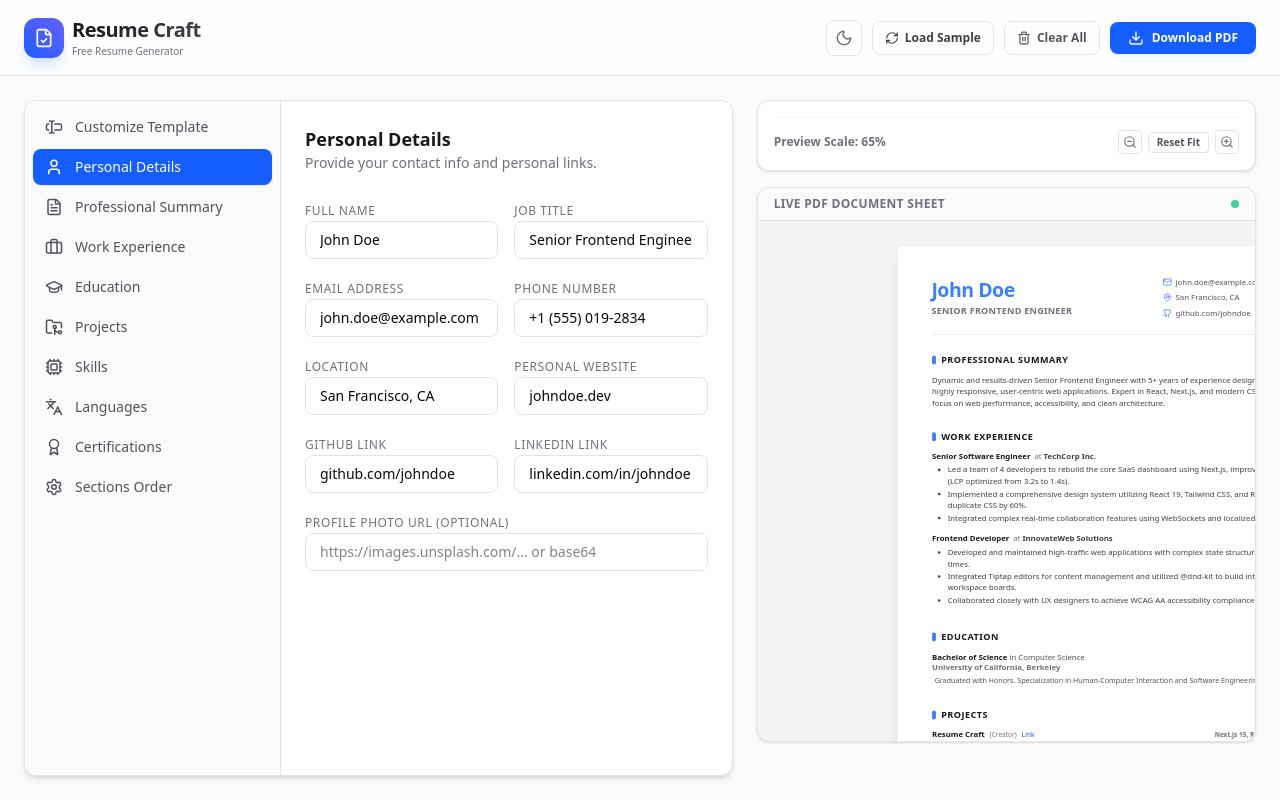
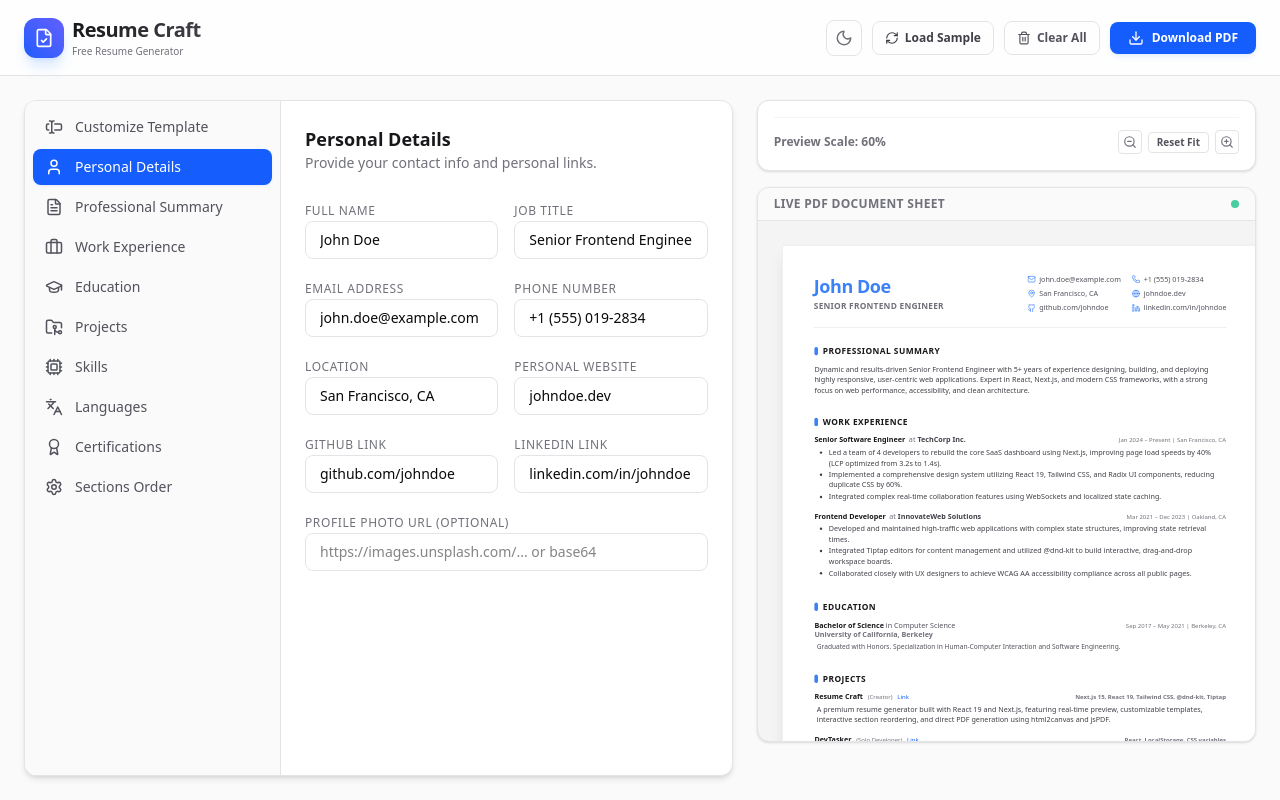
Before and after one commit to barfpani/CVora, a Next.js app: page / in a window 1280 px wide. Built offline with nearby package versions, Linux system fonts and the light colour scheme; a web font is replaced by a local one.

Commit message:
Resolved the pagination issue

```diff
--- a/app/page.tsx
+++ b/app/page.tsx
@@ -27,7 +27,7 @@ export default function Home() {
   const { theme: currentTheme, setTheme } = useTheme();
   const [mounted, setMounted] = useState(false);
   const [isExporting, setIsExporting] = useState(false);
-  const [zoomScale, setZoomScale] = useState<number>(0.65); // Default zoom scale to fit standard laptops
+  const [zoomScale, setZoomScale] = useState<number>(0.60); // Default zoom scale to fit standard laptops
   const [pageCount, setPageCount] = useState(1);
 
   // Prevent hydration mismatches
@@ -133,7 +133,7 @@ export default function Home() {
           <EditorPanel />
         </section>
 
-        {/* Right Side: Customize & Live Preview */}
+        {/* Right Side: Live Preview */}
         <section className="lg:col-span-6 xl:col-span-5 flex flex-col gap-4">
           {/* Preview Controls */}
           <div className="bg-white dark:bg-zinc-950 p-4 rounded-xl border border-zinc-200 dark:border-zinc-800 shadow-sm space-y-4">
@@ -149,7 +149,7 @@ export default function Home() {
                   <ZoomOut className="h-3.5 w-3.5" />
                 </button>
                 <button
-                  onClick={() => setZoomScale(0.65)}
+                  onClick={() => setZoomScale(0.60)}
                   className="px-2 py-0.5 text-[10px] border border-zinc-200 dark:border-zinc-800 hover:bg-zinc-100 dark:hover:bg-zinc-900 rounded font-semibold text-zinc-600 dark:text-zinc-400 cursor-pointer"
                 >
                   Reset Fit
@@ -173,8 +173,9 @@ export default function Home() {
             </div>
 
             {/* Scaled Preview Wrapper */}
-            <div className="overflow-auto max-h-[calc(100vh-280px)] min-h-[500px] flex justify-center items-start py-6 relative">
+            <div className="overflow-auto max-h-[calc(100vh-280px)] min-h-[500px] p-6 relative">
               <div
+                  className="mx-auto"
                 style={{
                   width: `${RESUME_PAGE_WIDTH * zoomScale}px`,
                   height: `${scaledPreviewHeight}px`,
@@ -185,7 +186,7 @@ export default function Home() {
                   style={{
                     width: `${RESUME_PAGE_WIDTH}px`,
                     transform: `scale(${zoomScale})`,
-                    transformOrigin: "top center",
+                    transformOrigin: "top left",
                     position: "absolute",
                     top: 0,
                     left: 0,
--- a/components/preview/ResumeSheet.tsx
+++ b/components/preview/ResumeSheet.tsx
@@ -2,34 +2,35 @@
 
 import React, { useEffect, useLayoutEffect, useMemo, useRef, useState } from "react";
 import { useResume, ResumeState } from "../../context/resume-state";
-import { getFontClass, TemplateHeader } from "./Templates";
 import {
-  RenderSummary,
+  getFontClass,
+  RenderCertifications,
+  RenderEducation,
   RenderExperience,
-  RenderEducation,
+  RenderLanguages,
   RenderProjects,
   RenderSkills,
-  RenderLanguages,
-  RenderCertifications,
+  RenderSummary,
+  TemplateHeader,
 } from "./Templates";
 import {
   DndContext,
   closestCenter,
+  DragEndEvent,
   KeyboardSensor,
   PointerSensor,
   useSensor,
   useSensors,
-  DragEndEvent,
 } from "@dnd-kit/core";
+import { restrictToVerticalAxis } from "@dnd-kit/modifiers";
 import {
   arrayMove,
+  sortableKeyboardCoordinates,
   SortableContext,
-  sortableKeyboardCoordinates,
+  useSortable,
   verticalListSortingStrategy,
-  useSortable,
 } from "@dnd-kit/sortable";
 import { CSS } from "@dnd-kit/utilities";
-import { restrictToVerticalAxis } from "@dnd-kit/modifiers";
 import { GripVertical } from "lucide-react";
 
 export const RESUME_PAGE_WIDTH = 794;
@@ -37,19 +38,31 @@ export const RESUME_PAGE_HEIGHT = 1123;
 export const RESUME_PAGE_GAP = 28;
 const PAGE_PADDING_X = 52;
 const PAGE_PADDING_Y = 48;
-const HEADER_TO_SECTION_GAP = 20;
 
 interface ResumeSheetProps {
   onPageCountChange?: (pageCount: number) => void;
+}
+
+interface SortableSectionProps {
+  id: string;
+  state: ResumeState;
+  primaryColor: string;
+}
+
+interface PageFrameProps {
+  children: React.ReactNode;
+  className: string;
+  contentRef?: (node: HTMLDivElement | null) => void;
+  primaryColor: string;
+  showHeader: boolean;
+  state: ResumeState;
 }
 
 export default function ResumeSheet({ onPageCountChange }: ResumeSheetProps) {
   const { state, dispatch } = useResume();
   const { theme, sectionsOrder, visibleSections } = state;
   const [pages, setPages] = useState<string[][]>([[]]);
-  const [headerHeight, setHeaderHeight] = useState(0);
-  const measurementHeaderRef = useRef<HTMLDivElement | null>(null);
-  const measurementSectionRefs = useRef<Record<string, HTMLDivElement | null>>({});
+  const pageContentRefs = useRef<Record<number, HTMLDivElement | null>>({});
 
   const sensors = useSensors(
     useSensor(PointerSensor, {
@@ -70,15 +83,58 @@ export default function ResumeSheet({ onPageCountChange }: ResumeSheetProps) {
     [sectionsOrder, state, visibleSections]
   );
 
+  const paginationKey = useMemo(
+    () =>
+      JSON.stringify({
+        visibleSectionIds,
+        personalInfo: state.personalInfo,
+        summary: state.summary,
+        workExperience: state.workExperience,
+        education: state.education,
+        projects: state.projects,
+        skills: state.skills,
+        languages: state.languages,
+        certifications: state.certifications,
+        theme: {
+          template: state.theme.template,
+          primaryColor: state.theme.primaryColor,
+          font: state.theme.font,
+          contentFontSize: state.theme.contentFontSize,
+          sectionFonts: state.theme.sectionFonts,
+        },
+      }),
+    [
+      state.certifications,
+      state.education,
+      state.languages,
+      state.personalInfo,
+      state.projects,
+      state.skills,
+      state.summary,
+      state.theme.contentFontSize,
+      state.theme.font,
+      state.theme.primaryColor,
+      state.theme.sectionFonts,
+      state.theme.template,
+      state.workExperience,
+      visibleSectionIds,
+    ]
+  );
+
+  useLayoutEffect(() => {
+    setPages(visibleSectionIds.length > 0 ? [visibleSectionIds] : [[]]);
+  }, [paginationKey, visibleSectionIds]);
+
   useLayoutEffect(() => {
     const frame = requestAnimationFrame(() => {
-      const nextHeaderHeight = measurementHeaderRef.current?.getBoundingClientRect().height ?? 0;
-      const nextPages = buildPages(visibleSectionIds, measurementSectionRefs.current, nextHeaderHeight);
-      setHeaderHeight(nextHeaderHeight);
-      setPages(nextPages);
+      setPages((currentPages) => {
+        const nextPages = rebalancePages(currentPages, pageContentRefs.current);
+        return pagesEqual(currentPages, nextPages) ? currentPages : nextPages;
       });
+    });
+
     return () => cancelAnimationFrame(frame);
-  }, [state, visibleSectionIds]);
+  }, [pages, paginationKey]);
 
   useEffect(() => {
     onPageCountChange?.(pages.length || 1);
@@ -98,40 +154,8 @@ export default function ResumeSheet({ onPageCountChange }: ResumeSheetProps) {
   };
 
   const fontClass = getFontClass(theme.sectionFonts.personalDetails ?? theme.font);
-  const headerSpacer = headerHeight > 0 ? headerHeight + HEADER_TO_SECTION_GAP : undefined;
 
   return (
-    <>
-      <div
-        aria-hidden="true"
-        className="pointer-events-none fixed -left-[9999px] top-0 opacity-0"
-      >
-        <div
-          className={`bg-white text-zinc-900 ${fontClass}`}
-          style={{
-            width: `${RESUME_PAGE_WIDTH}px`,
-            padding: `${PAGE_PADDING_Y}px ${PAGE_PADDING_X}px`,
-            boxSizing: "border-box",
-          }}
-        >
-          <div ref={measurementHeaderRef}>
-            <TemplateHeader state={state} primaryColor={theme.primaryColor} />
-          </div>
-          <div className="mt-5 space-y-4">
-            {visibleSectionIds.map((sectionId) => (
-              <div
-                key={`measure-${sectionId}`}
-                ref={(node) => {
-                  measurementSectionRefs.current[sectionId] = node;
-                }}
-              >
-                <SectionBody id={sectionId} state={state} primaryColor={theme.primaryColor} />
-              </div>
-            ))}
-          </div>
-        </div>
-      </div>
-
     <div id="resume-preview-stack" className="flex flex-col gap-7">
       <DndContext
         sensors={sensors}
@@ -141,22 +165,16 @@ export default function ResumeSheet({ onPageCountChange }: ResumeSheetProps) {
       >
         <SortableContext items={visibleSectionIds} strategy={verticalListSortingStrategy}>
           {pages.map((pageSectionIds, pageIndex) => (
-              <div
+            <PageFrame
               key={`page-${pageIndex}`}
-                data-resume-page="true"
-                className={`bg-white dark:bg-zinc-950 text-zinc-900 dark:text-zinc-50 shadow-xl border border-zinc-200 dark:border-zinc-800 rounded-sm relative selection:bg-blue-100 dark:selection:bg-blue-950/40 select-text ${fontClass} leading-normal overflow-hidden`}
-                style={{
-                  width: `${RESUME_PAGE_WIDTH}px`,
-                  minHeight: `${RESUME_PAGE_HEIGHT}px`,
-                  padding: `${PAGE_PADDING_Y}px ${PAGE_PADDING_X}px`,
-                  boxSizing: "border-box",
-                  flexShrink: 0,
+              className={fontClass}
+              contentRef={(node) => {
+                pageContentRefs.current[pageIndex] = node;
               }}
+              showHeader={pageIndex === 0}
+              state={state}
+              primaryColor={theme.primaryColor}
             >
-                {pageIndex === 0 ? (
-                  <>
-                    <TemplateHeader state={state} primaryColor={theme.primaryColor} />
-                    <div className="mt-5 space-y-4">
               {pageSectionIds.map((sectionId) => (
                 <SortableSection
                   key={sectionId}
@@ -165,33 +183,40 @@ export default function ResumeSheet({ onPageCountChange }: ResumeSheetProps) {
                   primaryColor={theme.primaryColor}
                 />
               ))}
-                    </div>
-                  </>
-                ) : (
-                  <div className="space-y-4" style={headerSpacer ? { paddingTop: `${headerSpacer}px` } : undefined}>
-                    {pageSectionIds.map((sectionId) => (
-                      <SortableSection
-                        key={sectionId}
-                        id={sectionId}
-                        state={state}
-                        primaryColor={theme.primaryColor}
-                      />
-                    ))}
-                  </div>
-                )}
-              </div>
+            </PageFrame>
           ))}
         </SortableContext>
       </DndContext>
     </div>
-    </>
   );
 }
 
-interface SortableSectionProps {
-  id: string;
-  state: ResumeState;
-  primaryColor: string;
+function PageFrame({ children, className, contentRef, primaryColor, showHeader, state }: PageFrameProps) {
+  return (
+    <div
+      data-resume-page="true"
+      className={`relative flex shrink-0 flex-col overflow-hidden rounded-sm border border-zinc-200 bg-white text-zinc-900 shadow-xl selection:bg-blue-100 dark:border-zinc-800 dark:bg-zinc-950 dark:text-zinc-50 dark:selection:bg-blue-950/40 ${className}`}
+      style={{
+        width: `${RESUME_PAGE_WIDTH}px`,
+        height: `${RESUME_PAGE_HEIGHT}px`,
+        padding: `${PAGE_PADDING_Y}px ${PAGE_PADDING_X}px`,
+        boxSizing: "border-box",
+      }}
+    >
+      {showHeader ? (
+        <>
+          <TemplateHeader state={state} primaryColor={primaryColor} />
+          <div ref={contentRef} className="mt-5 min-h-0 flex-1 overflow-hidden">
+            <div className="space-y-4">{children}</div>
+          </div>
+        </>
+      ) : (
+        <div ref={contentRef} className="min-h-0 flex-1 overflow-hidden">
+          <div className="space-y-4">{children}</div>
+        </div>
+      )}
+    </div>
+  );
 }
 
 function SortableSection({ id, state, primaryColor }: SortableSectionProps) {
@@ -208,15 +233,15 @@ function SortableSection({ id, state, primaryColor }: SortableSectionProps) {
     <div
       ref={setNodeRef}
       style={style}
-      className="group relative p-2 -mx-2 rounded-lg border border-transparent hover:border-blue-200 dark:hover:border-blue-900/50 hover:bg-blue-50/10 dark:hover:bg-blue-950/5 transition-all duration-150"
+      className="group relative -mx-2 rounded-lg border border-transparent p-2 transition-all duration-150 hover:border-blue-200 hover:bg-blue-50/10 dark:hover:border-blue-900/50 dark:hover:bg-blue-950/5"
     >
       <div
         {...attributes}
         {...listeners}
-        className="absolute top-1 right-1 opacity-0 group-hover:opacity-100 flex items-center gap-1.5 px-1.5 py-1 bg-white dark:bg-zinc-850 hover:bg-zinc-50 border border-zinc-200 dark:border-zinc-700 text-zinc-400 hover:text-blue-600 rounded-md shadow-sm cursor-grab active:cursor-grabbing transition-all duration-150 z-10"
+        className="absolute top-1 right-1 z-10 flex items-center gap-1.5 rounded-md border border-zinc-200 bg-white px-1.5 py-1 text-zinc-400 opacity-0 shadow-sm transition-all duration-150 hover:bg-zinc-50 hover:text-blue-600 group-hover:opacity-100 active:cursor-grabbing dark:border-zinc-700 dark:bg-zinc-850"
         title="Drag to reorder section"
       >
-        <GripVertical className="h-3.5 w-3.5" />
+        <GripVertical className="h-3.5 w-3.5 cursor-grab" />
         <span className="text-[9px] font-bold uppercase tracking-wider text-zinc-500">Reorder</span>
       </div>
 
@@ -267,39 +292,57 @@ function hasSectionContent(id: string, state: ResumeState) {
   }
 }
 
-function buildPages(
-  visibleSectionIds: string[],
-  sectionRefs: Record<string, HTMLDivElement | null>,
-  measuredHeaderHeight: number
+function rebalancePages(
+  currentPages: string[][],
+  pageContentRefs: Record<number, HTMLDivElement | null>
 ) {
-  if (visibleSectionIds.length === 0) {
-    return [[]];
+  const nextPages = normalizePages(currentPages.map((page) => [...page]));
+
+  for (let pageIndex = 0; pageIndex < nextPages.length; pageIndex += 1) {
+    const pageContent = pageContentRefs[pageIndex];
+    if (!pageContent) continue;
+
+    const isOverflowing = pageContent.scrollHeight > pageContent.clientHeight + 1;
+    if (!isOverflowing) continue;
+
+    if (nextPages[pageIndex].length <= 1) {
+      continue;
     }
 
-  const firstPageLimit =
-    RESUME_PAGE_HEIGHT - PAGE_PADDING_Y * 2 - measuredHeaderHeight - HEADER_TO_SECTION_GAP;
-  const followingPageLimit = RESUME_PAGE_HEIGHT - PAGE_PADDING_Y * 2;
+    const movedSectionId = nextPages[pageIndex].pop();
+    if (!movedSectionId) continue;
 
-  const nextPages: string[][] = [[]];
-  let currentPageIndex = 0;
-  let usedHeight = 0;
-
-  visibleSectionIds.forEach((sectionId) => {
-    const sectionHeight = sectionRefs[sectionId]?.getBoundingClientRect().height ?? 0;
-    const pageLimit = currentPageIndex === 0 ? firstPageLimit : followingPageLimit;
-    const gap = nextPages[currentPageIndex].length > 0 ? 16 : 0;
-    const nextHeight = usedHeight + gap + sectionHeight;
-
-    if (nextPages[currentPageIndex].length > 0 && nextHeight > pageLimit) {
-      nextPages.push([sectionId]);
-      currentPageIndex += 1;
-      usedHeight = sectionHeight;
-      return;
+    if (!nextPages[pageIndex + 1]) {
+      nextPages[pageIndex + 1] = [];
     }
 
-    nextPages[currentPageIndex].push(sectionId);
-    usedHeight = nextHeight;
-  });
+    nextPages[pageIndex + 1].unshift(movedSectionId);
+    return normalizePages(nextPages);
+  }
 
-  return nextPages;
+  return normalizePages(nextPages);
 }
+
+function normalizePages(pages: string[][]) {
+  const normalized = pages.filter((page, index) => page.length > 0 || index === 0);
+  while (normalized.length > 1 && normalized[normalized.length - 1].length === 0) {
+    normalized.pop();
+  }
+  return normalized.length > 0 ? normalized : [[]];
+}
+
+function pagesEqual(left: string[][], right: string[][]) {
+  if (left.length !== right.length) return false;
+
+  for (let pageIndex = 0; pageIndex < left.length; pageIndex += 1) {
+    if (left[pageIndex].length !== right[pageIndex].length) return false;
+
+    for (let sectionIndex = 0; sectionIndex < left[pageIndex].length; sectionIndex += 1) {
+      if (left[pageIndex][sectionIndex] !== right[pageIndex][sectionIndex]) {
+        return false;
+      }
+    }
+  }
+
+  return true;
+}
```
Lines whose indentation alone changed are shown as unchanged.
